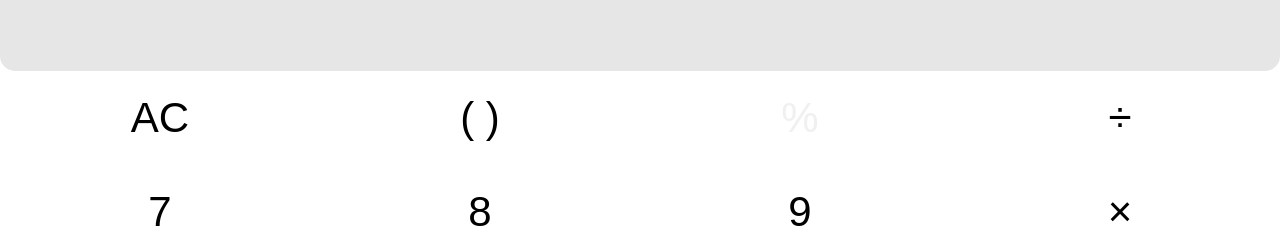
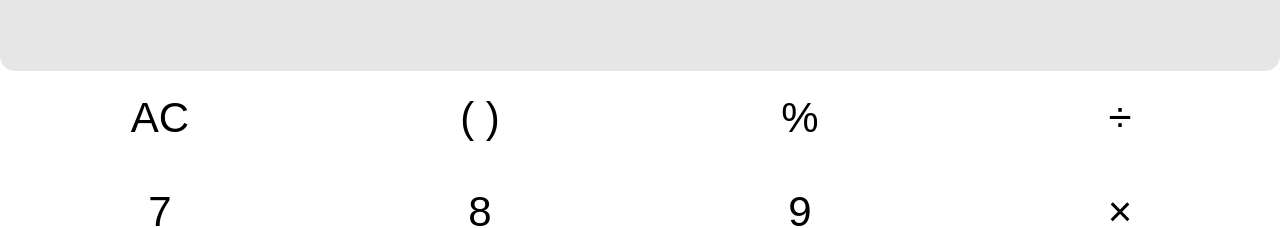
Before and after one commit to oandrewhb/calculadora-simples, a React (Create React App) app: page / in a window 1280 px wide. Shown: the part 258-486 px from the top of the page. Built offline with nearby package versions, Linux system fonts and the light colour scheme.

Commit message:
Adicionado porcentagem (WIP)

```diff
--- a/src/classes/CerebroCalculadora.ts
+++ b/src/classes/CerebroCalculadora.ts
@@ -44,6 +44,9 @@ export class CerebroCalculadora {
             parenteses--
         }
 
+        // Formata porcentagem
+        expressaoFormatada = expressaoFormatada.replaceAll(BaixoEnumOperacao.PORCENTAGEM, '/100*')
+
         this.expressao = expressaoFormatada;
         this.statusExpressao = statusExpressao;
     }
--- a/src/classes/Versoes.ts
+++ b/src/classes/Versoes.ts
@@ -22,6 +22,7 @@ class Versoes {
 
     constructor() {
         this.versoes = [
+            new V(53, "Adicionado porcentagem (WIP)",                                             "alpha", "0.10.0" ),
             new V(52, "Adicionado botão de parenteses",                                           "alpha", "0.9.0" ),
             new V(51, "Design update",                                                            "alpha", "0.8.0" ),
             new V(50, "Pequena modificação na forma em que mostra a versão atual",                "alpha", "0.7.7" ),
--- a/src/componentes/Teclado/Teclado.tsx
+++ b/src/componentes/Teclado/Teclado.tsx
@@ -39,7 +39,7 @@ function Teclado({comandoDoTeclado}: propsTeclado) {
             <div className='teclado-linha'>
                 <Tecla conteudo={AltoEnumComando.LIMPAR} />
                 <Tecla conteudo={AltoEnumElemento.PARENTERES} />
-                <Tecla conteudo={AltoEnumOperacao.PORCENTAGEM} disabled={true} />
+                <Tecla conteudo={AltoEnumOperacao.PORCENTAGEM} />
                 <Tecla conteudo={AltoEnumOperacao.DIVISAO} />
             </div>
             <div className='teclado-linha'>
--- a/src/enums/BaixoEnumOperacao.ts
+++ b/src/enums/BaixoEnumOperacao.ts
@@ -5,6 +5,6 @@ export enum BaixoEnumOperacao {
     DIVISAO = "/",
     POTENCIASAO = "**",
     RADICIACAO = "raiz",
-    PORCENTAGEM = "/100",
+    PORCENTAGEM = "%",
     FATORIAL = "!",
 }
```
